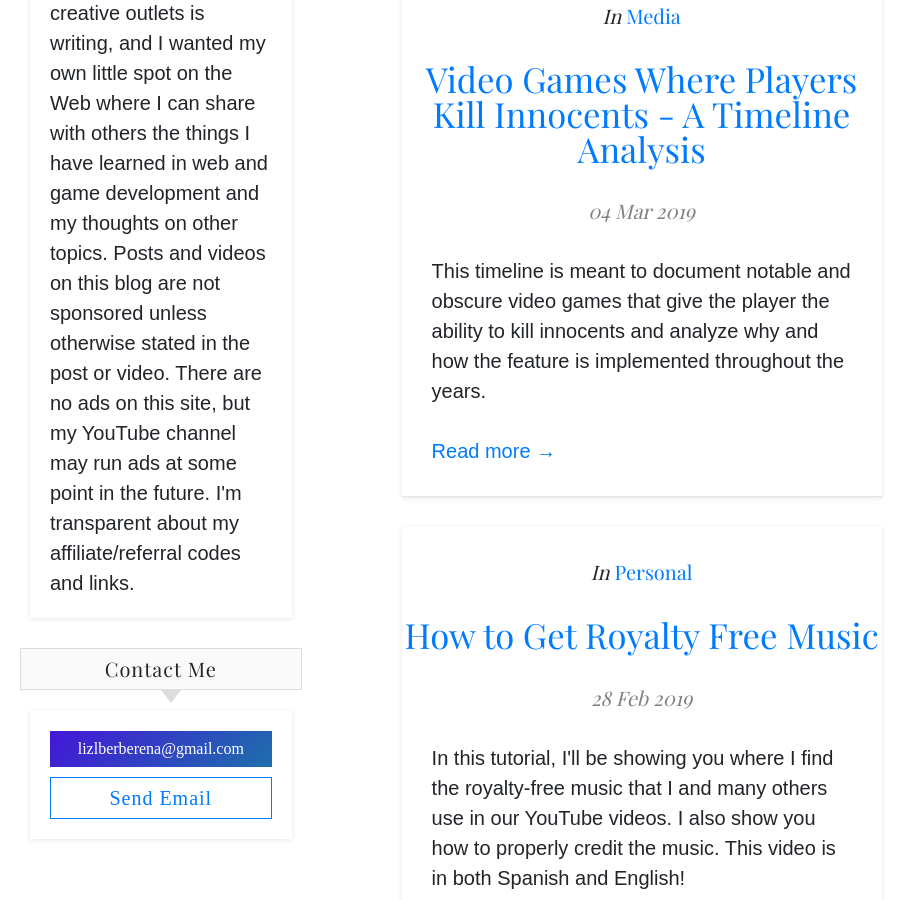
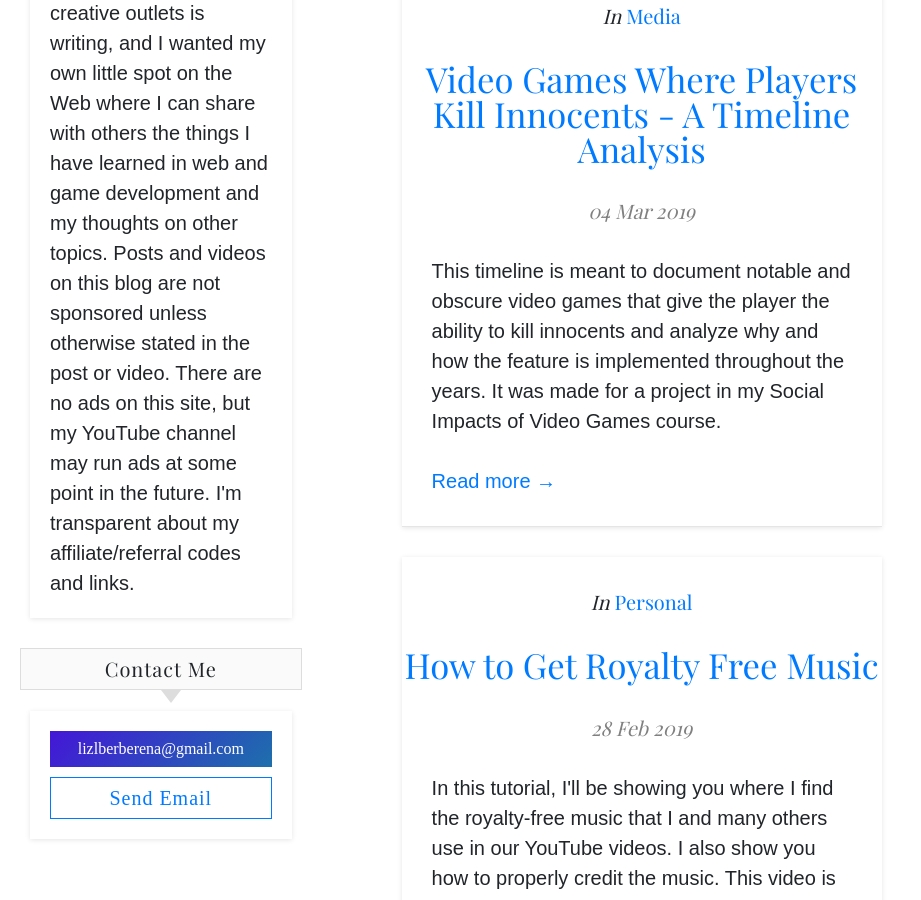
Before and after one commit to byliz/blog, a Jekyll site: the page built from index.html, in a window 1280 px wide and 900 px high, scrolled down 1242 px. Shown: the whole window, without its empty margins (0-921 px from the left). Built offline with Jekyll 4.4.1, drawn with Linux system fonts in a browser that asks for light colours; nearby versions of some CDN libraries; the list of posts is cut into pages by our own code.

Commit message:
Edited a post

```diff
--- a/_posts/2019-03-04-video-games-where-players-kill-innocents-timeline.md
+++ b/_posts/2019-03-04-video-games-where-players-kill-innocents-timeline.md
@@ -13,12 +13,12 @@
   - gta
   - shootings
   - mass murder
-excerpt: "This timeline is meant to document notable and obscure video games that give the player the ability to kill innocents and analyze why and how the feature is implemented throughout the years."
+excerpt: "This timeline is meant to document notable and obscure video games that give the player the ability to kill innocents and analyze why and how the feature is implemented throughout the years. It was made for a project in my Social Impacts of Video Games course."
 img: gametimeline.png
 ---
 
 <img src="/img/gametimeline.png" class="img-fluid">
-<p class="caption">Click <a href="https://www.tiki-toki.com/timeline/entry/1203969/Video-Games-Where-Players-Kill-Innocents/" target="_blank">here</a> to be taken to the timeline on Tiki-toki.com.</p>
+<p class="caption">Click <a href="https://www.tiki-toki.com/timeline/entry/1203969/Video-Games-Where-Players-Kill-Innocents/" target="_blank">here</a> to be taken to the timeline on Tiki-toki.com. To see the rest of my projects for this class click <a href="http://lizsivg.carbonmade.com" target="_blank">here</a>.</p>
 
 <p><first-letter>T</first-letter>his timeline is meant to document notable and obscure video games that give the player the ability to kill innocents and analyze why and how the feature is implemented throughout the years.</p>
 
@@ -36,3 +36,9 @@
 	<li>All resources in timeline.</li>
 	<li>Software used: <a href="https://tiki-toki.com" target="_blank">Tiki-toki.com</a></li>
 </ul>
+
+<h2>Edits</h2>
+
+<ul>
+  <li>June 30, 2019: Added link to my course portfolio.</li>
+</ul>
```
